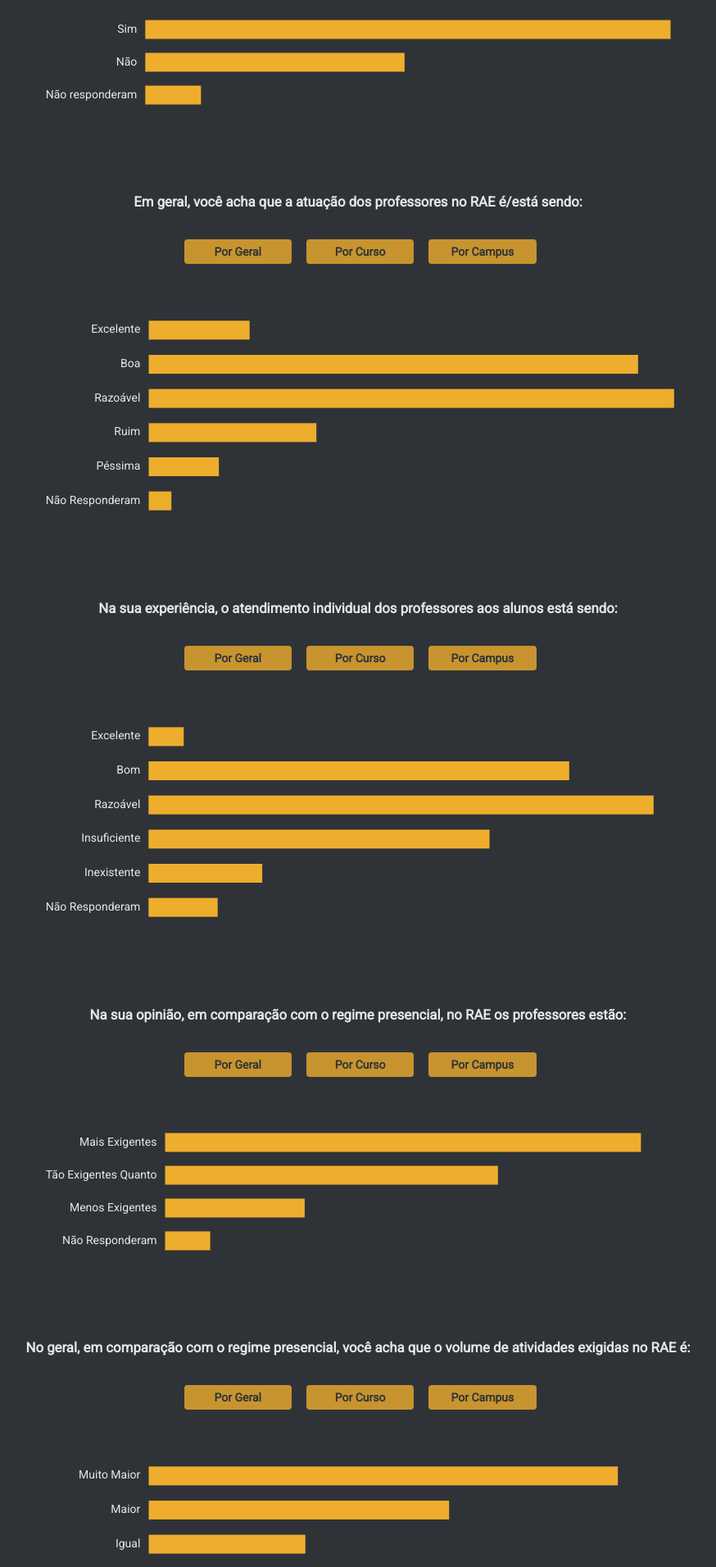
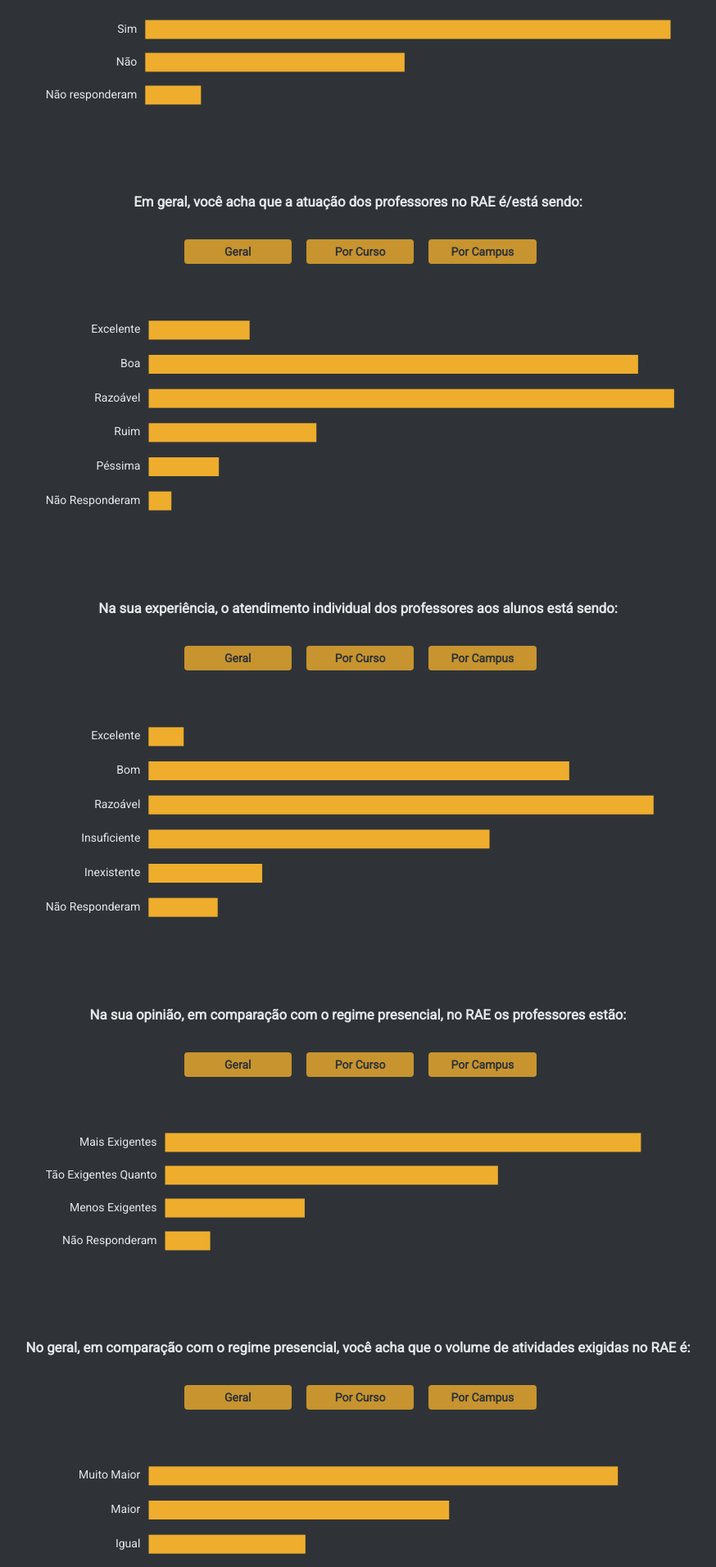
Before and after one commit to YoYolops/raeOP, a React (Create React App) app in the folder web-app/frontend/: page / in a window 1280 px wide. Shown: the part 8169-10081 px from the top of the page at 82% size, without its empty margins (11-885 px from the left). Built offline with nearby package versions, Linux system fonts and the light colour scheme.

Commit message:
ocultando scroll da nav bar em navegadores webkit

```diff
--- a/web-app/frontend/src/components/NavBar/Navbar.css
+++ b/web-app/frontend/src/components/NavBar/Navbar.css
@@ -9,6 +9,10 @@
     flex-direction: column;
     align-items: center;
     overflow-y: auto;
+}
+
+.NavbarItems::-webkit-scrollbar{
+    width: 0px;
 }
 
 .nav-menu {
--- a/web-app/frontend/src/components/Pages/TeacherOpinion/index.js
+++ b/web-app/frontend/src/components/Pages/TeacherOpinion/index.js
@@ -82,7 +82,7 @@ const TeacherOpinion = () => {
             </h1>
             <div className='menu-graph'>
                 <Link to='/'>
-                    <Button>Por Geral</Button>
+                    <Button>Geral</Button>
                 </Link>
 
                 <Link to='/about_teacher/g2/course'>
@@ -105,7 +105,7 @@ const TeacherOpinion = () => {
             </h1>
             <div className='menu-graph'>
                 <Link to='/'>
-                    <Button>Por Geral</Button>
+                    <Button>Geral</Button>
                 </Link>
 
                 <Link to='/about_teacher/g3/course'>
@@ -128,7 +128,7 @@ const TeacherOpinion = () => {
             </h1>
             <div className='menu-graph'>
                 <Link to='/'>
-                    <Button>Por Geral</Button>
+                    <Button>Geral</Button>
                 </Link>
 
                 <Link to='/about_teacher/g4/course'>
@@ -151,7 +151,7 @@ const TeacherOpinion = () => {
             </h1>
             <div className='menu-graph'>
                 <Link to='/'>
-                    <Button>Por Geral</Button>
+                    <Button>Geral</Button>
                 </Link>
 
                 <Link to='/about_teacher/g5/course'>
```
